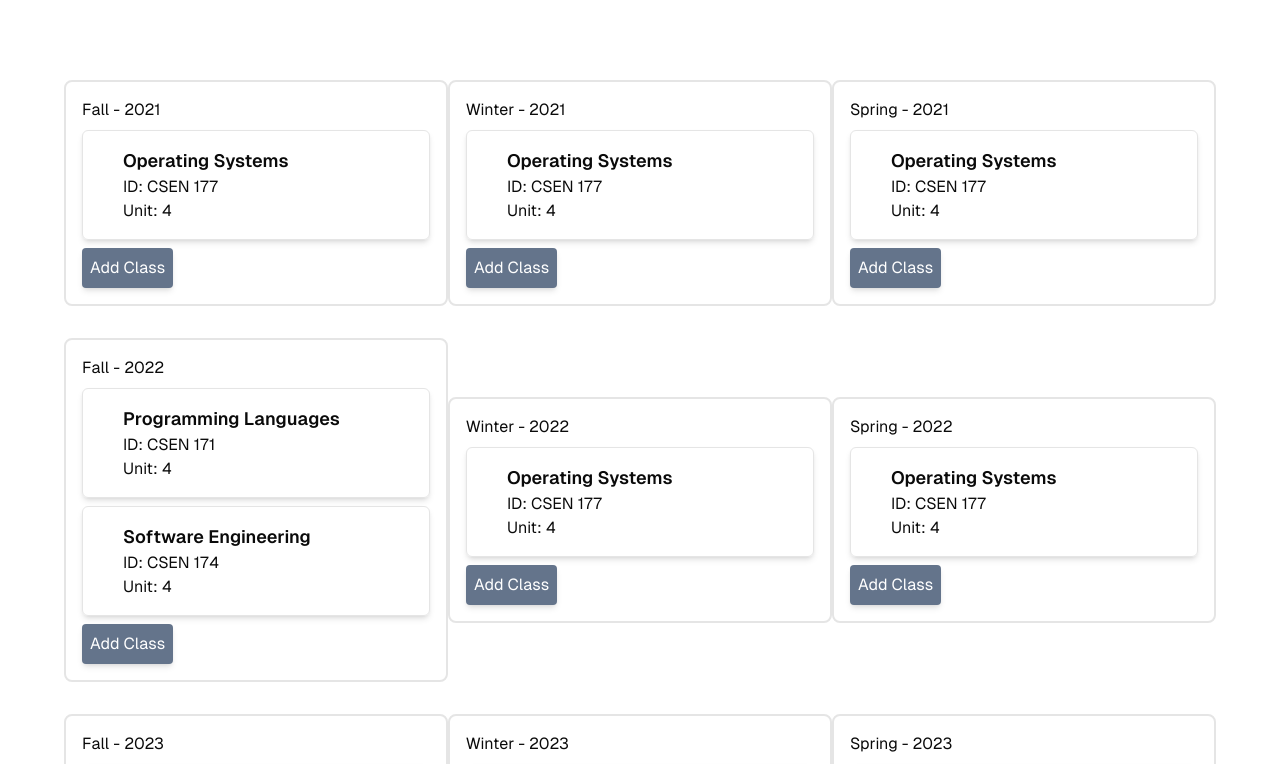
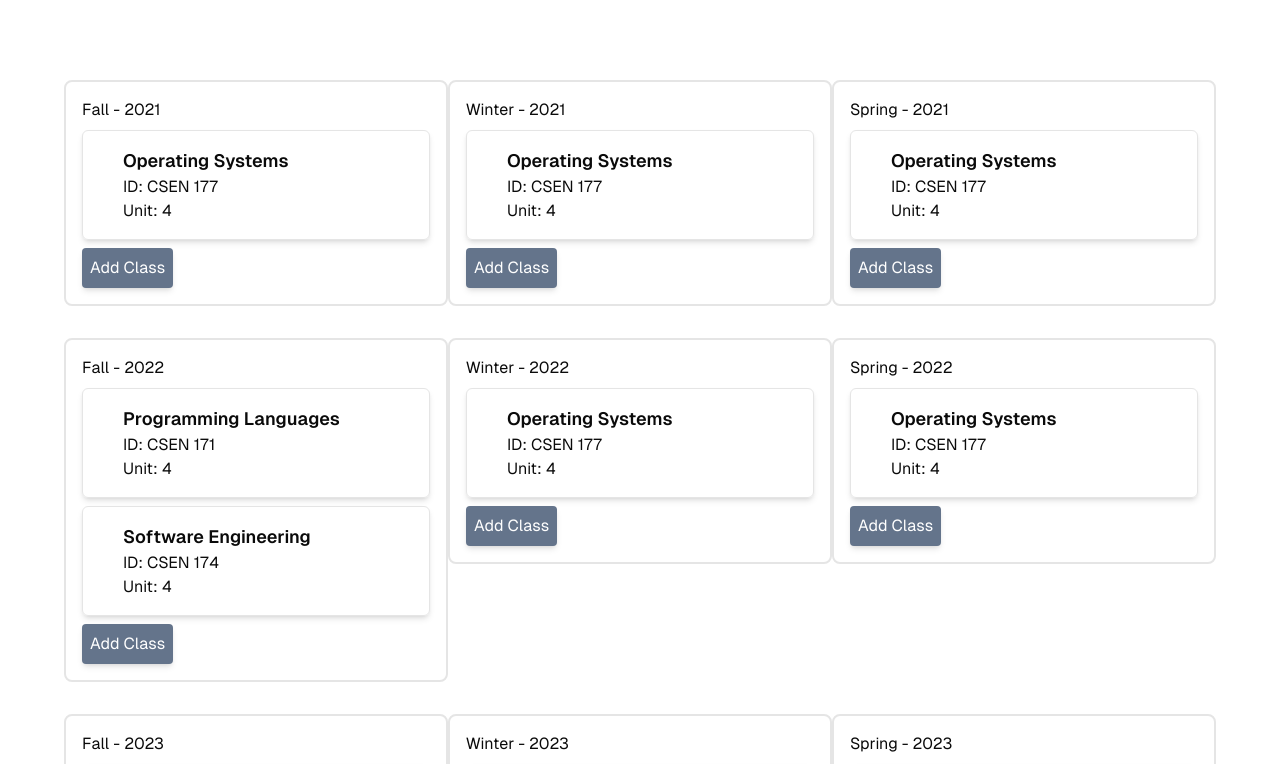
Before and after one commit to CSEN-SCU/SCU-Course-Planner, a Next.js app: page / in a window 1280 px wide. Shown: the top 764 px of the page. Built offline with nearby package versions, Linux system fonts and the light colour scheme.

Commit message:
fixed height issue

```diff
--- a/src/app/page.tsx
+++ b/src/app/page.tsx
@@ -18,10 +18,10 @@ export default function Home() {
   ] = useState(["", ""]);
 
   return (
-    <div className="grid grid-cols-3 items-center justify-items-center min-h-screen p-8 pb-10 gap-8 sm:p-20 font-[family-name:var(--font-geist-sans)]">
+    <div className="grid grid-cols-3 items-start justify-items-center min-h-screen p-8 pb-10 gap-8 sm:p-20 font-[family-name:var(--font-geist-sans)]">
       {/* userCourses is a .ts file filled with Dummy course data for testing */}
       {userCourses.map(({ season, year, courses }, index) => (
-        <div key={index} className="border-2 #000 p-4 rounded-lg w-96">
+        <div key={index} className="border-2 #000 p-4 rounded-lg w-96 h-auto">
           <Quarter quarterSeason={season} year={year}></Quarter>
           {courses.map((course, idx) => (
             <Course
--- a/src/components/AddClass/AddClass.tsx
+++ b/src/components/AddClass/AddClass.tsx
@@ -15,16 +15,16 @@ const AddClass: React.FC<addClassProp> = ({
 }) => {
   return (
     <div className="items-center flex">
-      <div className="rounded-sm transition ease-in-out delay-10 bg-slate-500 shadow-md hover:bg-slate-400 active:bg-slate-500 text-center p-2 mt-2">
       <button
         onClick={() => {
           setAddingClass(true);
           setSelectedQuarter([season, year]);
         }}
       >
+        <div className="rounded-sm transition ease-in-out delay-10 bg-slate-500 shadow-md hover:bg-slate-400 active:bg-slate-500 text-center p-2 mt-2">
           <text className="text-center text-white">Add Class</text>
+        </div>
       </button>
-      </div>
     </div>
   );
 };
```
Lines whose indentation alone changed are shown as unchanged.
